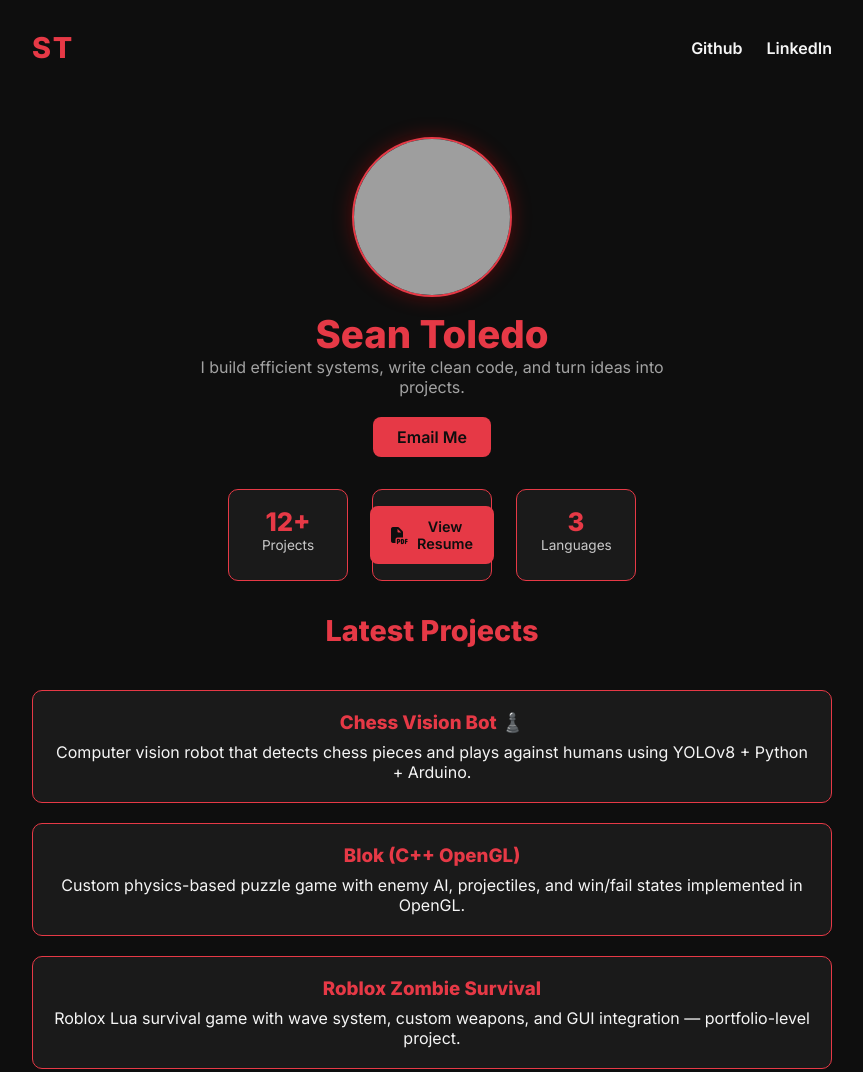
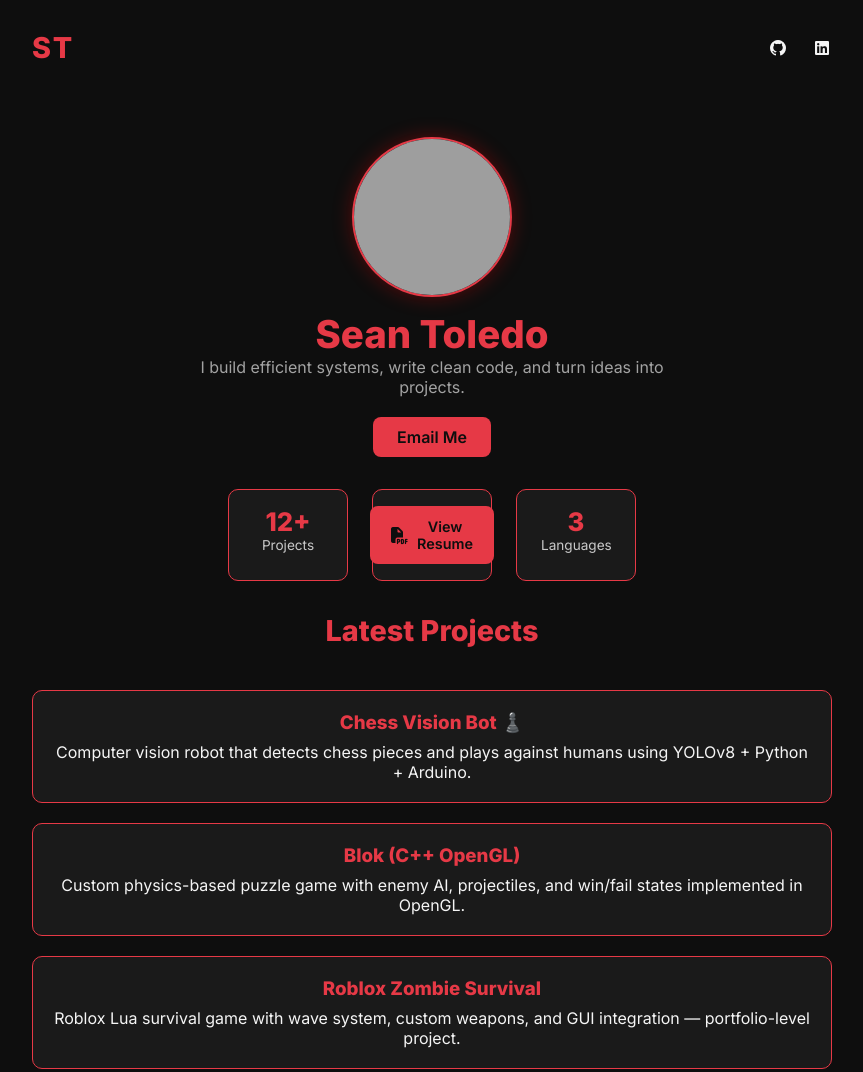
Before and after one commit to Seant45/seantoledo.github.io, a plain HTML site: page index.html in a window 1280 px wide. Shown: the top 1072 px of the page, without its empty margins (208-1071 px from the left). Drawn offline with Linux system fonts and the light colour scheme; grey boxes are pictures that could not be loaded.

Commit message:
changed logo for github and linkedin

```diff
--- a/index.html
+++ b/index.html
@@ -19,9 +19,14 @@
   <header>
     <h1 class="logo">ST</h1>
     <nav>
-      <a href="https://github.com/Seant45" target="_blank">Github</a>
-      <a href="https://www.linkedin.com/in/sean-toledo-0b684820a/" target="_blank">LinkedIn</a>
+      <a href="https://github.com/Seant45" target="_blank" class="icon-link">
+        <i class="fa-brands fa-github"></i>
+      </a>
+      <a href="https://www.linkedin.com/in/sean-toledo-0b684820a/" target="_blank" class="icon-link">
+        <i class="fa-brands fa-linkedin"></i>
+      </a>
     </nav>
+
   </header>
 
   <main>
```
